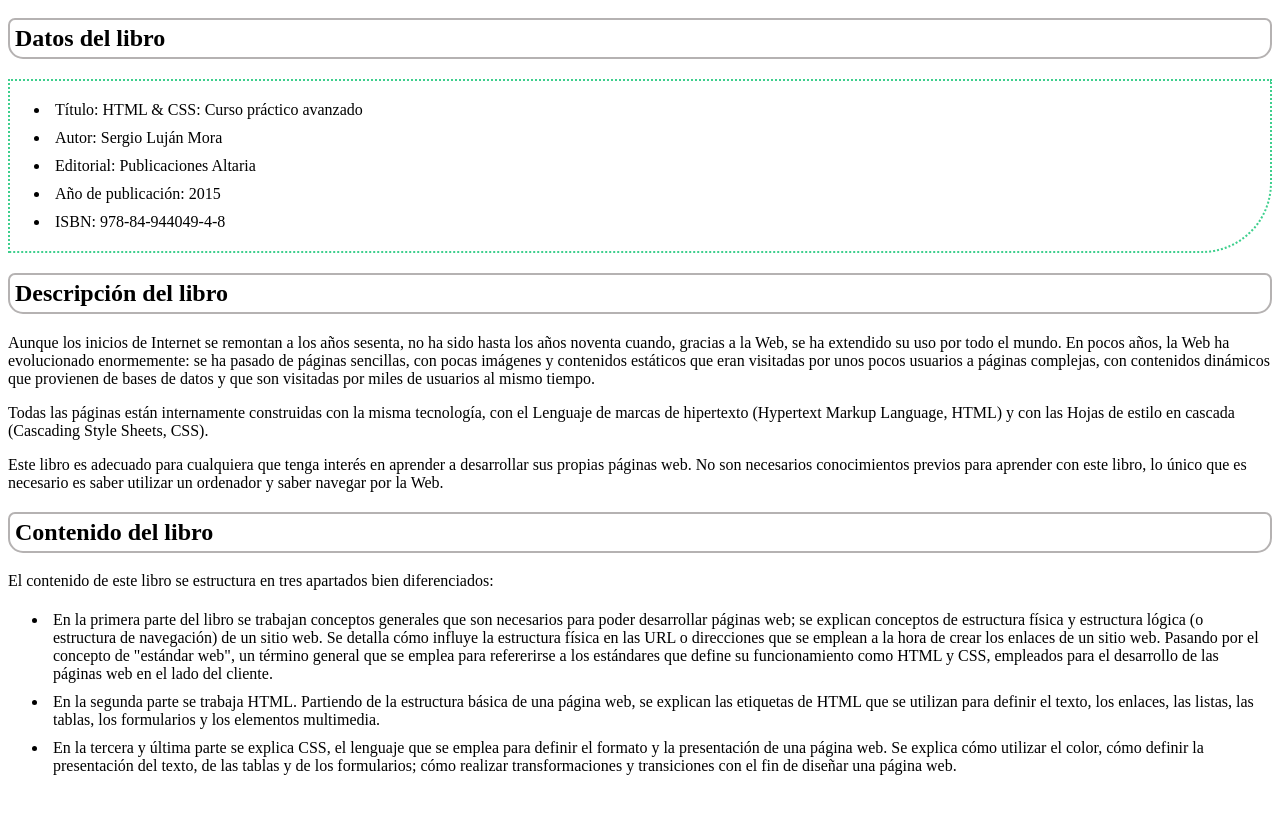
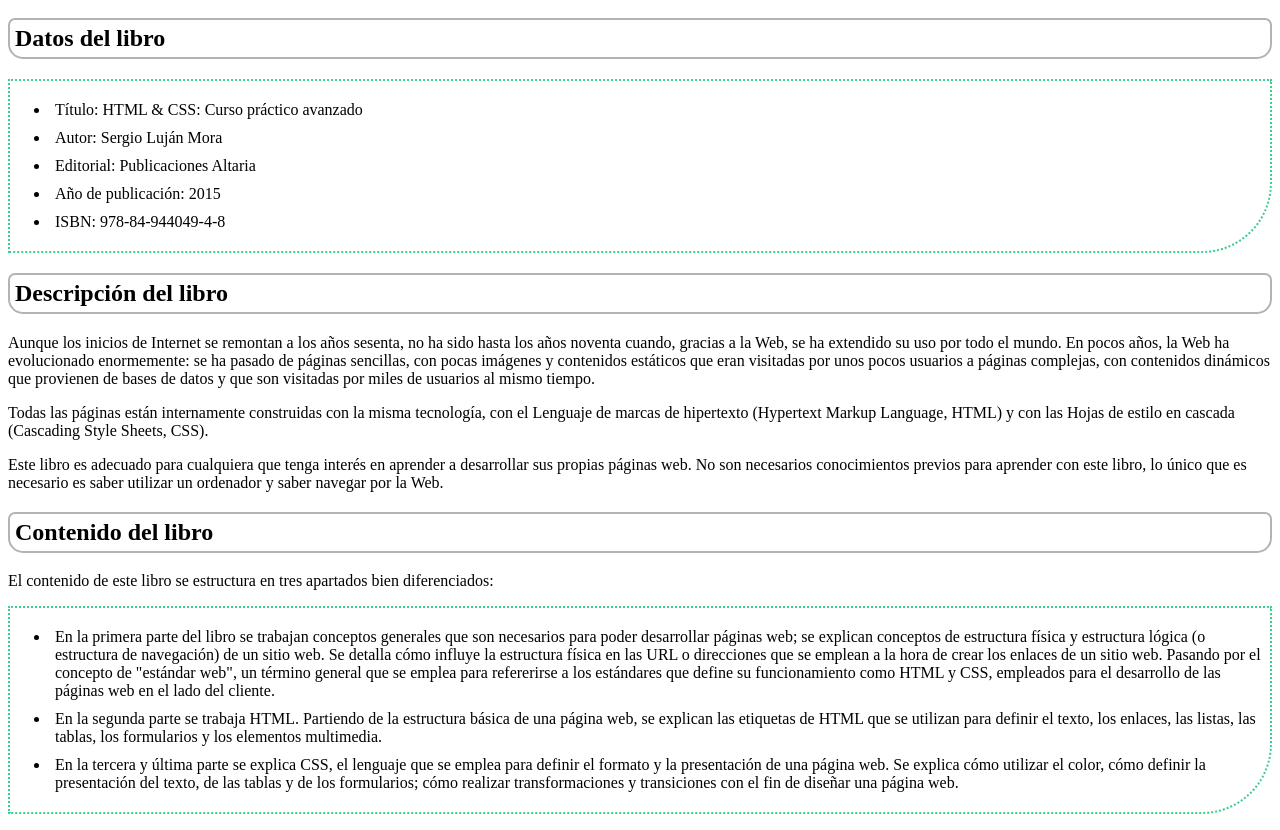
Before and after one commit to gezam/Tarea2Gema, a plain HTML site: page index.html in a window 1280 px wide. Shown: the part 96-926 px from the top of the page. Before the commit the page ends 892 px from the top, so only its background shows below. Drawn offline with Linux system fonts and the light colour scheme.

Commit message:
Cajas items

```diff
--- a/index.html
+++ b/index.html
@@ -32,7 +32,7 @@
     <p>
         El contenido de este libro se estructura en tres apartados bien diferenciados:
     </p>
-    <ul>
+    <ul class="figura3">
         <li>En la primera parte del libro se trabajan conceptos generales que son necesarios para poder desarrollar páginas web; se explican conceptos de estructura física y estructura lógica (o estructura de navegación) de un sitio web. Se detalla cómo influye la estructura física en las URL o direcciones que se emplean a la hora de crear los enlaces de un sitio web. Pasando por el concepto de "estándar web", un término general que se emplea para refererirse a los estándares que define su funcionamiento como HTML y CSS, empleados para el desarrollo de las páginas web en el lado del cliente.</li>
         <li>En la segunda parte se trabaja HTML. Partiendo de la estructura básica de una página web, se explican las etiquetas de HTML que se utilizan para definir el texto, los enlaces, las listas, las tablas, los formularios y los elementos multimedia.</li>
         <li>En la tercera y última parte se explica CSS, el lenguaje que se emplea para definir el formato y la presentación de una página web. Se explica cómo utilizar el color, cómo definir la presentación del texto, de las tablas y de los formularios; cómo realizar transformaciones y transiciones con el fin de diseñar una página web.</li>
```
